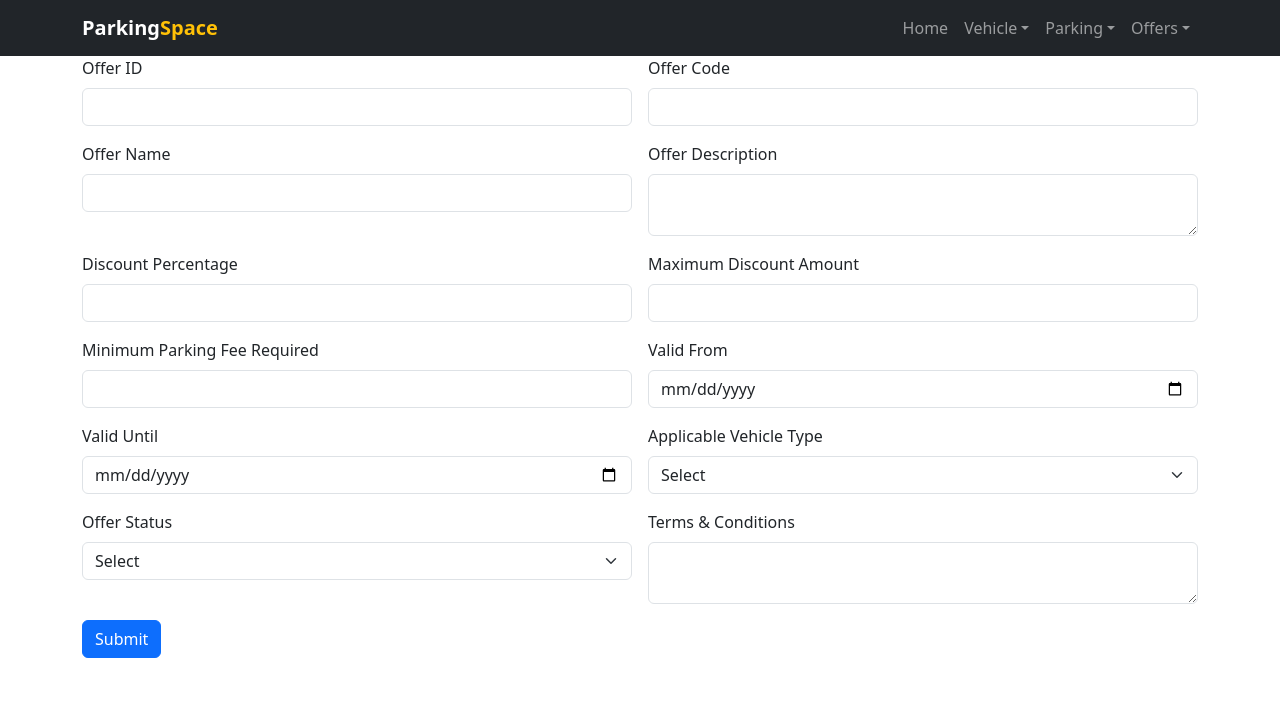
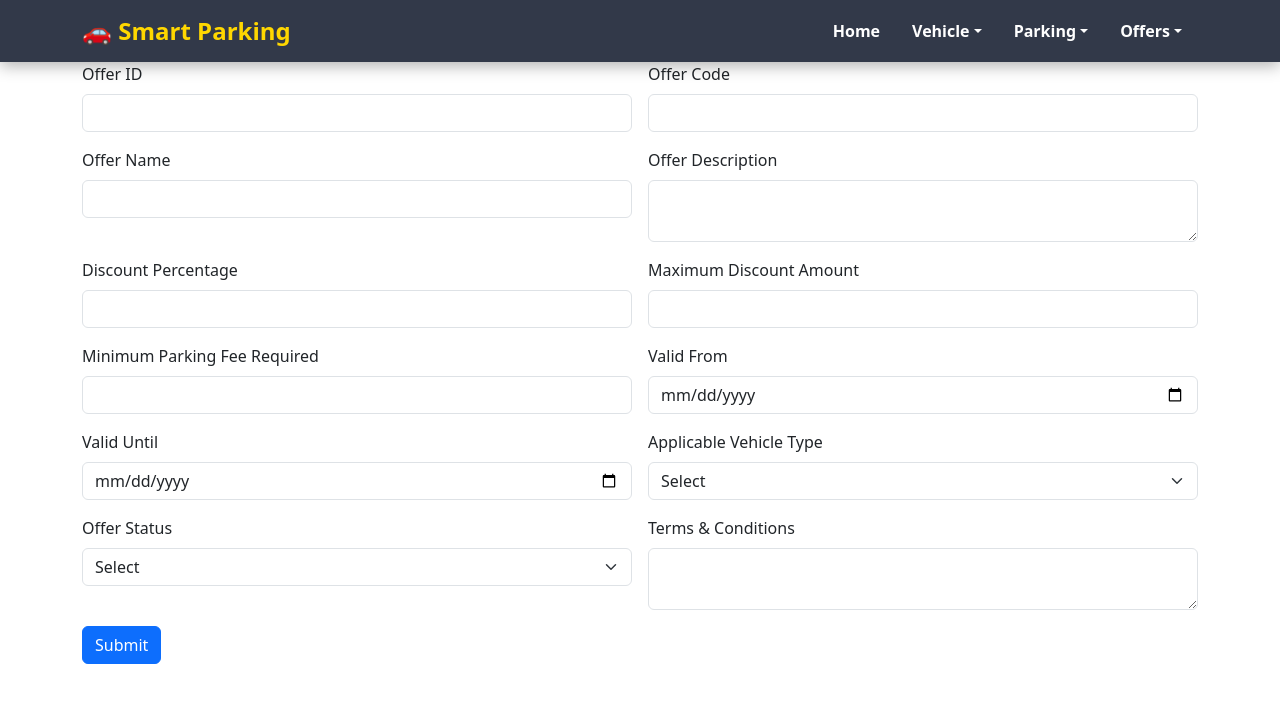
Before and after one commit to Surumi00/parking-space-frontend, a React (Vite) app in the folder parking-space-frontend/: page /add-offer in a window 1280 px wide. Shown: the top 702 px of the page. Built offline with nearby package versions, Linux system fonts and the light colour scheme.

Commit message:
Home Page fixed

```diff
--- a/parking-space-frontend/src/components/HomePage.jsx
+++ b/parking-space-frontend/src/components/HomePage.jsx
@@ -1,84 +1,93 @@
 import React from 'react'
 import NavigationBar from './NavigationBar'
 
-const HomePage = () => {
+const Homepage = () => {
     return (
         <div>
             <NavigationBar />
             <div
-                className="container-fluid text-white"
                 style={{
                     minHeight: "100vh",
-                    background: "linear-gradient(135deg, #11998e, #38ef7d)",
+                    background: "linear-gradient(135deg, #0f172a, #1e3a8a, #2563eb)",
+                    display: "flex",
+                    justifyContent: "center",
+                    alignItems: "center",
+                    fontFamily: "Arial, sans-serif",
+                    color: "white",
+                    padding: "20px"
                 }}
             >
+                <div
+                    style={{
+                        textAlign: "center",
+                        background: "rgba(255,255,255,0.12)",
+                        backdropFilter: "blur(10px)",
+                        padding: "50px",
+                        borderRadius: "20px",
+                        boxShadow: "0 8px 25px rgba(0,0,0,0.4)",
+                        width: "80%",
+                        maxWidth: "800px"
+                    }}
+                >
+                    <h1
+                        style={{
+                            fontSize: "48px",
+                            marginBottom: "20px",
+                            color: "#FFD700"
+                        }}
+                    >
+                        🚗 Smart Parking Management System
+                    </h1>
 
-                <div className="container py-5">
-                    <div className="row align-items-center">
+                    <p
+                        style={{
+                            fontSize: "20px",
+                            lineHeight: "1.8",
+                            marginBottom: "30px",
+                            color: "#f1f5f9"
+                        }}
+                    >
+                        Welcome to the Smart Parking Management System.
+                        Manage parking slots, vehicles, bookings, payments,
+                        and offers efficiently with a modern and user-friendly interface.
+                    </p>
 
-                        {/* Left Side */}
-                        <div className="col-lg-6">
-                            <h1 className="display-3 fw-bold">
-                                Supermarket Management System
-                            </h1>
-
-                            <p className="lead mt-4">
-                                Manage your supermarket efficiently with inventory tracking,
-                                billing, customer management, employee records, and sales reports
-                                in one place.
-                            </p>
+                    <div
+                        style={{
+                            display: "flex",
+                            justifyContent: "center",
+                            gap: "20px",
+                            flexWrap: "wrap"
+                        }}
+                    >
 
 
 
+                    </div>
 
+                    <div
+                        style={{
+                            display: "flex",
+                            justifyContent: "space-around",
+                            marginTop: "50px",
+                            flexWrap: "wrap",
+                            gap: "20px"
+                        }}
+                    >
+                        <div>
+                            <h2 style={{ color: "#38bdf8" }}>500+</h2>
+                            <p>Parking Slots</p>
                         </div>
 
-                        {/* Right Side */}
-                        <div className="col-lg-6 text-center">
-                            <img
-                                src="https://cdn-icons-png.flaticon.com/512/3082/3082037.png"
-                                alt="Supermarket"
-                                className="img-fluid"
-                                style={{ maxHeight: "400px" }}
-                            />
-                        </div>
-                    </div>
-
-                    {/* Feature Cards */}
-                    <div className="row mt-5 g-4">
-
-                        <div className="col-md-3">
-                            <div className="card shadow-lg border-0 text-center p-4 h-100">
-                                <h1>📦</h1>
-                                <h4>Inventory</h4>
-                                <p>Track stock levels and product availability.</p>
-                            </div>
+                        <div>
+                            <h2 style={{ color: "#4ade80" }}>1000+</h2>
+                            <p>Registered Users</p>
                         </div>
 
-                        <div className="col-md-3">
-                            <div className="card shadow-lg border-0 text-center p-4 h-100">
-                                <h1>💳</h1>
-                                <h4>Billing</h4>
-                                <p>Fast and secure billing with invoice generation.</p>
-                            </div>
+                        <div>
+                            <h2 style={{ color: "#facc15" }}>24/7</h2>
+                            <p>Availability</p>
                         </div>
-
-                        <div className="col-md-3">
-                            <div className="card shadow-lg border-0 text-center p-4 h-100">
-                                <h1>👥</h1>
-                                <h4>Customers</h4>
-                                <p>Maintain customer details and purchase history.</p>
-                            </div>
-                        </div>
-
-                        <div className="col-md-3">
-                            <div className="card shadow-lg border-0 text-center p-4 h-100">
-                                <h1>📈</h1>
-                                <h4>OFFERS</h4>
-                                <p>View all offers.</p>
-                            </div>
-                        </div>
-
                     </div>
                 </div>
             </div>
@@ -86,4 +95,4 @@ const HomePage = () => {
     )
 }
 
-export default HomePage
+export default Homepage
--- a/parking-space-frontend/src/components/NavigationBar.jsx
+++ b/parking-space-frontend/src/components/NavigationBar.jsx
@@ -3,18 +3,26 @@ import { Link } from 'react-router-dom'
 
 const NavigationBar = () => {
     return (
-        <div>
-
-
-            <nav className="navbar navbar-expand-lg navbar-dark bg-dark">
+        <nav
+            className="navbar navbar-expand-lg navbar-dark sticky-top"
+            style={{
+                background: "rgba(15, 23, 42, 0.85)",
+                backdropFilter: "blur(10px)",
+                boxShadow: "0 4px 15px rgba(0,0,0,0.3)"
+            }}
+        >
             <div className="container">
 
-                    <Link className="navbar-brand fw-bold" to="/">
-                        Parking<span className="text-warning">Space</span>
+                <Link
+                    className="navbar-brand fw-bold fs-4"
+                    to="/"
+                    style={{ color: "#FFD700" }}
+                >
+                    🚗 Smart Parking
                 </Link>
 
                 <button
-                        className="navbar-toggler"
+                    className="navbar-toggler border-0"
                     type="button"
                     data-bs-toggle="collapse"
                     data-bs-target="#navbarNav"
@@ -24,18 +32,17 @@ const NavigationBar = () => {
 
                 <div className="collapse navbar-collapse" id="navbarNav">
 
-                        <ul className="navbar-nav ms-auto">
+                    <ul className="navbar-nav ms-auto align-items-lg-center">
 
-                            <li className="nav-item">
-                                <Link className="nav-link" to="/">
+                        <li className="nav-item mx-2">
+                            <Link className="nav-link text-white fw-semibold" to="/">
                                 Home
                             </Link>
                         </li>
 
-                            {/* Vehicle */}
-                            <li className="nav-item dropdown">
+                        <li className="nav-item dropdown mx-2">
                             <a
-                                    className="nav-link dropdown-toggle"
+                                className="nav-link dropdown-toggle text-white fw-semibold"
                                 href="#"
                                 role="button"
                                 data-bs-toggle="dropdown"
@@ -50,16 +57,15 @@ const NavigationBar = () => {
                                 </li>
                                 <li>
                                     <Link className="dropdown-item" to="/view-vehicle">
-                                            View Vehicle
+                                        View Vehicles
                                     </Link>
                                 </li>
                             </ul>
                         </li>
 
-                            {/* Parking */}
-                            <li className="nav-item dropdown">
+                        <li className="nav-item dropdown mx-2">
                             <a
-                                    className="nav-link dropdown-toggle"
+                                className="nav-link dropdown-toggle text-white fw-semibold"
                                 href="#"
                                 role="button"
                                 data-bs-toggle="dropdown"
@@ -80,10 +86,9 @@ const NavigationBar = () => {
                             </ul>
                         </li>
 
-                            {/* Offers */}
-                            <li className="nav-item dropdown">
+                        <li className="nav-item dropdown mx-2">
                             <a
-                                    className="nav-link dropdown-toggle"
+                                className="nav-link dropdown-toggle text-white fw-semibold"
                                 href="#"
                                 role="button"
                                 data-bs-toggle="dropdown"
@@ -98,18 +103,19 @@ const NavigationBar = () => {
                                 </li>
                                 <li>
                                     <Link className="dropdown-item" to="/view-offer">
-                                            View Offer
+                                        View Offers
                                     </Link>
                                 </li>
                             </ul>
                         </li>
+
+
 
                     </ul>
 
                 </div>
             </div>
         </nav>
-        </div>
     )
 }
 
```
Lines whose indentation alone changed are shown as unchanged.
